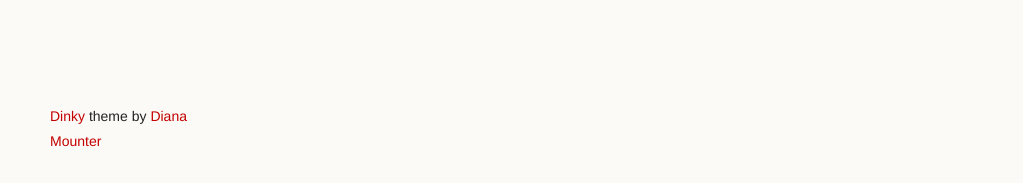
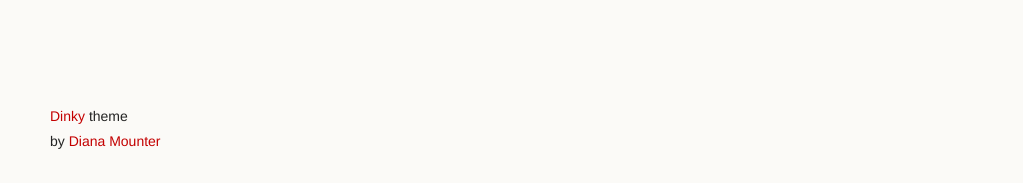
Before and after one commit to polettix/Data-Tubes, a Jekyll site: the page built from index.md, in a window 1280 px wide. Shown: the part 714-897 px from the top of the page, without its empty margins (0-1023 px from the left). Built offline with Jekyll 4.4.1, drawn with Linux system fonts in a browser that asks for light colours.

Commit message:
better layout for attribution, hopefully

```diff
--- a/_layouts/page.html
+++ b/_layouts/page.html
@@ -32,7 +32,7 @@
         {{content}}
       </section>
       <footer>
-      <p><a href="https://github.com/broccolini/dinky">Dinky</a> theme by&nbsp;<a href="https://github.com/broccolini">Diana Mounter</a></small></p>
+      <p><a href="https://github.com/broccolini/dinky">Dinky</a> theme by&nbsp;<a href="https://github.com/broccolini">Diana&nbsp;Mounter</a></small></p>
       </footer>
     </div>
     <!--[if !IE]><script>fixScale(document);</script><![endif]-->
```
